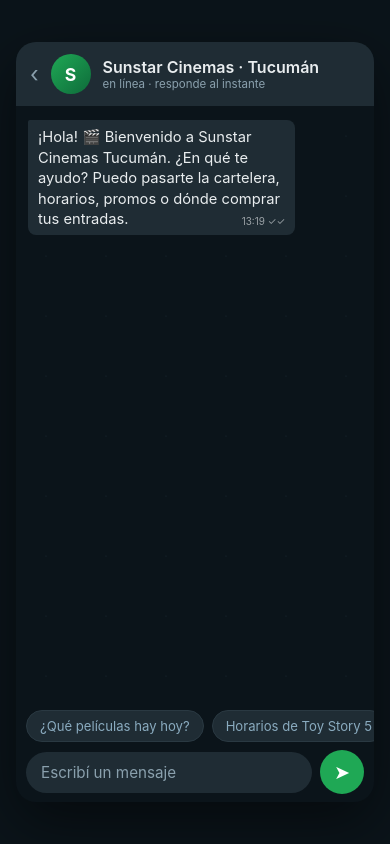
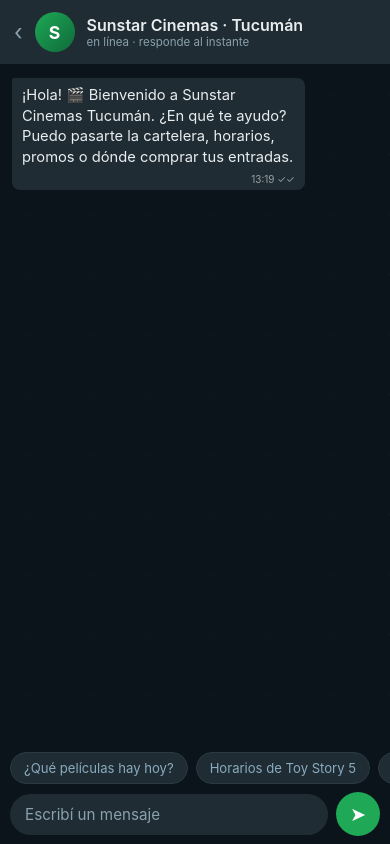
Before and after one commit to AndresImach/WhatsBot, a plain HTML site: page demo/index.html in a window 390 px wide. Drawn offline with Linux system fonts and the light colour scheme.

Commit message:
fix: optimize mobile viewport handling with dynamic units, safe area insets, and full-screen overrides

```diff
--- a/demo/index.html
+++ b/demo/index.html
@@ -3,7 +3,8 @@
 
 <head>
   <meta charset="UTF-8">
-  <meta name="viewport" content="width=device-width, initial-scale=1.0">
+  <meta name="viewport"
+    content="width=device-width, initial-scale=1.0, maximum-scale=1.0, user-scalable=no, viewport-fit=cover">
   <title>Demo — Chatbot de WhatsApp</title>
 
   <!-- ═══════════════════════════════════════════════════════════════
@@ -60,12 +61,20 @@ REGLAS:
       font-family: -apple-system, "Segoe UI", Roboto, sans-serif
     }
 
+    html,
+    body {
+      height: 100%;
+      overflow: hidden;
+      overscroll-behavior: none;
+    }
+
     body {
       background: #0b141a;
       display: flex;
       justify-content: center;
       align-items: center;
-      min-height: 100vh;
+      height: 100vh;
+      height: 100dvh;
       padding: 16px
     }
 
@@ -73,12 +82,32 @@ REGLAS:
       width: 100%;
       max-width: 420px;
       height: min(760px, 94vh);
+      height: min(760px, 94dvh);
       background: #0b141a;
       border-radius: 20px;
       overflow: hidden;
       display: flex;
       flex-direction: column;
       box-shadow: 0 20px 60px rgba(0, 0, 0, .5)
+    }
+
+    /* En celular: el chat ocupa toda la pantalla, sin marco ni scroll de página */
+    @media (max-width: 480px),
+    (max-height: 600px) {
+      body {
+        padding: 0;
+      }
+
+      .phone {
+        max-width: 100%;
+        width: 100vw;
+        height: 100vh;
+        height: 100dvh;
+        border-radius: 0;
+        box-shadow: none;
+        padding-top: env(safe-area-inset-top);
+        padding-bottom: env(safe-area-inset-bottom);
+      }
     }
 
     .bar {
```
